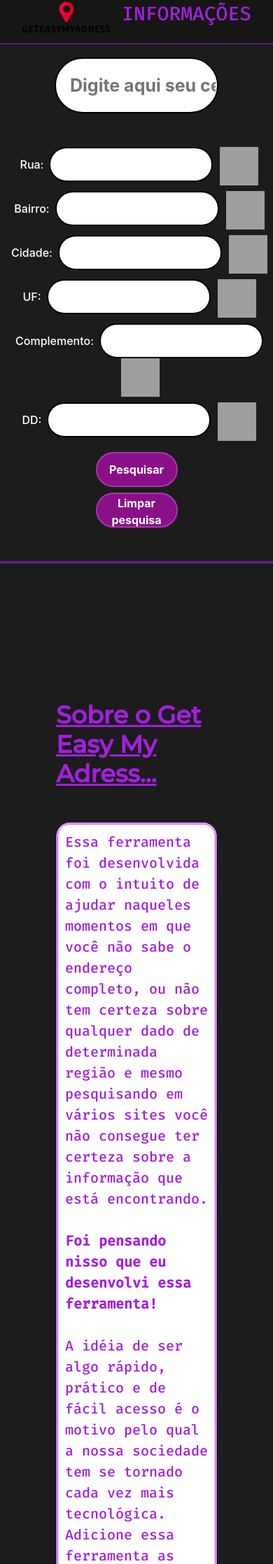
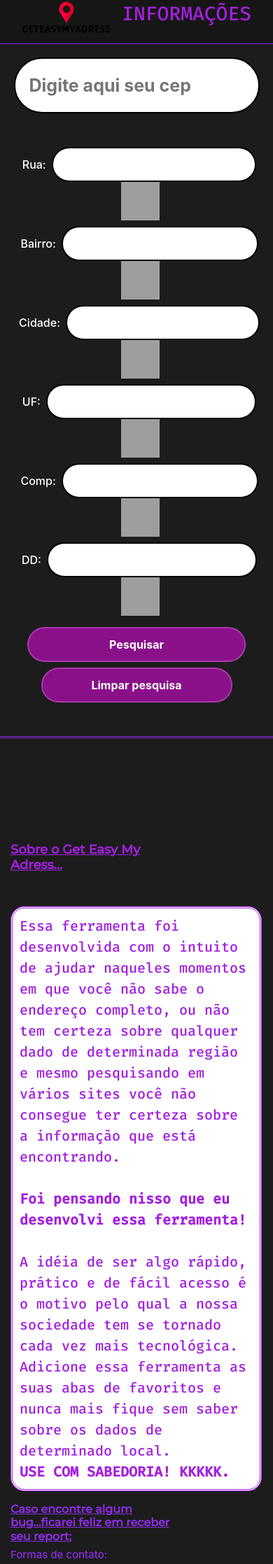
Before and after one commit to andersonarorjdev/andersonarorjdev.github.io, a PHP site: page / in a window 390 px wide. Shown: the part 14-2249 px from the top of the page at 70% size. Run offline with PHP 8.4, Linux system fonts and the light colour scheme; grey boxes are pictures that could not be loaded.

Commit message:
Corrijido as responsividades.

```diff
--- a/index.html
+++ b/index.html
@@ -1,5 +1,6 @@
 <html lang="pt-br">
 	<head>
+		<a name="top" id="top"></a>
 		<meta charset="utf-8">
 		<link rel="shortcut icon" href="./images/iconeaba.jpg" >
 		<title>Get-Easy-My-Adress</title>
@@ -50,7 +51,7 @@
 				<img class="copiar" onclick="RecuperaUf()" src="./images/copy.gif" alt="">
 			</div>
 			<div class="row my-2 d-flex justify-content-center">
-				<h6 class="pt-3 ml-2 mr-2">Complemento:</h6>
+				<h6 class="pt-3 ml-2 mr-2">Comp:</h6>
 				<input class="apresenta" type="text" id="Complemento" readonly />
 				<img class="copiar" onclick="RecuperaComplemento()" src="./images/copy.gif" alt="">
 			</div>
@@ -68,10 +69,11 @@
 		</div>
 
 		<div class="container-fluid" id="Sobre">
-			<div class="row py-5" >
-				<div class="col-2"></div>
+			<div class="row" >
+				<div class="col-sm-2 col-md-2 col-0"></div>
 				<div class="col-8">
-					<h1 class="TextoSobre my-5">Sobre o Get Easy My Adress...</h1>
+					<h1 class="TextoSobre my-5" id="TextoSobre">Sobre o Get Easy My Adress...</h1>
+					<div id="QuadroSobreBorda">
 						<p id="QuadroSobre">
 							Essa ferramenta foi desenvolvida com o intuito de ajudar naqueles momentos
 							em que você não sabe o endereço completo, ou não tem certeza sobre qualquer dado
@@ -84,9 +86,9 @@
 							dados de determinado local. <br>
 							<strong>USE COM SABEDORIA! KKKKK.</strong>
 						</p>
-
-					<h3 class="TextoSobre report-Bug">Caso encontre algum bug...ficarei feliz em receber seu report:</h3>
-					<h5 class="report-Bug">Formas de contato:</h5>
+					</div>
+					<h4 id="Report-1" class="TextoSobre report-Bug">Caso encontre algum bug...ficarei feliz em receber seu report:</h4>
+					<h5 id="Report-2" class="report-Bug">Formas de contato:</h5>
 					<div id="Quadro-Contatos" class="row mt-4 d-flex justify-content-center">
 							<div class="col-2"><img onclick="Contato(`https:www.instagram.com/andersonarorjdev/`)" class="contatos" src="./images/Instagram-ícone.png" alt=""></div>
 							<div class="col-2"><img onclick="Contato(`https:twitter.com/andersonarrjdev`)" class="contatos" src="./images/twitter-icone.png" alt=""></div>
@@ -95,10 +97,10 @@
 							<div class="col-2"><img onclick="Contato(`https:www.linkedin.com/in/andersonarorjdev/`)" class="contatos" src="./images/linkedin-icone.png" alt=""></div>
 					</div>
 					<div class="d-flex justify-content-center">
-						<button class="mt-3" id="Topo">Topo</button>
+						<a class="mt-3 d-flex justify-content-center"  id="Topo" href="#top">Topo</a>
 					</div>
 				</div>
-				<div class="col-2"></div>
+				<div class="col-0 col col-md-2 col-sm-2"></div>
 			</div>
 		</div>
 	</body>
--- a/styles/styles.css
+++ b/styles/styles.css
@@ -56,6 +56,10 @@ width: 30vw;
      width: 60vw;
      height: 50px;
      padding-left: 20px;
+ }
+
+ input:focus{
+     outline: none;
  }
 
 
@@ -156,3 +160,350 @@ h6{
     width: 35vh;
     height: 40px;
 }
+
+
+
+/*Celulares muito pequenos*/
+@media (max-width: 575.98px){
+
+    #Pesquisa{
+        width: 90vw;
+    }
+
+    #Endereco{
+        width: 75vw;
+    }
+
+    #Bairro{
+        width: 72vw;
+    }
+
+    #Cidade{
+        width: 71vw;
+    }
+
+    #UF{
+        width: 77vw;
+    }
+
+    #Complemento{
+        width: 72vw;
+    }
+
+    #DD{
+        width:77vw;
+    }
+
+    #PesquisarButton{
+        width:80vw;
+    }
+
+    #LimparCamposButton{
+        width: 70vw;
+    }
+
+    #TextoSobre{
+        font-size: 18px;
+    }
+
+    #QuadroSobreBorda{
+        width: 92vw;
+        justify-content: center;
+        display: flex;
+    }
+
+    #QuadroSobre{
+        font-size: 20px;
+    }
+
+    #Report-1{
+        font-size: 16px;
+        font-weight: bolder;
+    }
+
+    #Report-2{
+        font-size:15px;
+    }
+
+    #Quadro-Contatos{
+      width: 100vw;
+    }
+
+    #Topo{
+        margin-left:150px ;
+        width: 100vw;
+        text-decoration: none;
+        padding: 2px;
+        background-color: green;
+        color: white;
+        margin-bottom: 20px;
+        border: 2px solid white;
+        font-weight: bolder;
+    }
+
+    #Topo:hover{
+        background-color: white;
+        border: 2px solid green;
+        color: green;
+    }
+}
+
+/*Celulares médios*/
+@media (min-width: 575.99px) and (max-width: 767.98px){
+
+    #Pesquisa{
+        width: 90vw;
+    }
+
+    #Endereco{
+        width: 80vw;
+    }
+
+    #Bairro{
+        width: 78vw;
+    }
+
+    #Cidade{
+        width: 76vw;
+    }
+
+    #UF{
+        width: 81vw;
+    }
+
+    #Complemento{
+        width: 77vw;
+    }
+
+    #DD{
+        width:80vw;
+    }
+
+    #PesquisarButton{
+        width:80vw;
+    }
+
+    #LimparCamposButton{
+        width: 70vw;
+    }
+
+    #TextoSobre{
+        font-size: 23px;
+    }
+
+    #QuadroSobreBorda{
+        width:450px;
+        justify-content: center;
+        display: flex;
+    }
+
+    #QuadroSobre{
+        font-size: 20px;
+        padding-left: 10px;
+        padding-right:10px;
+    }
+
+    #Report-1{
+        font-size: 21px;
+        font-weight: bolder;
+    }
+
+    #Report-2{
+        font-size:17px;
+    }
+
+    #Quadro-Contatos{
+      width: 80vw;
+    }
+
+    #Topo{
+        margin-left:120px ;
+        width: 100vw;
+        text-decoration: none;
+        padding: 2px;
+        background-color: green;
+        color: white;
+        margin-bottom: 20px;
+        border: 2px solid white;
+        font-weight: bolder;
+    }
+
+    #Topo:hover{
+        background-color: white;
+        border: 2px solid green;
+        color: green;
+    }
+}
+
+
+/*Celulares grandes, tablets e monitores*/
+@media (min-width:767.99px) and (max-width: 991.98px) {
+
+    #Pesquisa{
+        width: 80vw;
+    }
+
+    #Endereco{
+        width: 83vw;
+    }
+
+    #Bairro{
+        width: 83vw;
+    }
+
+    #Cidade{
+        width: 81vw;
+    }
+
+    #UF{
+        width: 85vw;
+    }
+
+    #Complemento{
+        width: 82vw;
+    }
+
+    #DD{
+        width:85vw;
+    }
+
+    #PesquisarButton{
+        width:80vw;
+    }
+
+    #LimparCamposButton{
+        width: 70vw;
+    }
+
+    #TextoSobre{
+        font-size: 30px;
+    }
+
+    #QuadroSobreBorda{
+        width: 75vw;
+        justify-content: center;
+        display: flex;
+    }
+
+    #QuadroSobre{
+        font-size: 20px;
+    }
+
+    #Report-1{
+        font-size: 24px;
+        font-weight: bolder;
+    }
+
+    #Report-2{
+        font-size:20px;
+    }
+
+    #Quadro-Contatos{
+      width: 80vw;
+    }
+
+    #Topo{
+        margin-left:150px ;
+        width: 100vw;
+        text-decoration: none;
+        padding: 2px;
+        background-color: green;
+        color: white;
+        margin-bottom: 20px;
+        border: 2px solid white;
+        font-weight: bolder;
+    }
+
+    #Topo:hover{
+        background-color: white;
+        border: 2px solid green;
+        color: green;
+    }
+ }
+
+
+ /*Dispositivos grandes*/
+ @media (min-width:991.99px) and (max-width: 5000px) {
+
+    #Pesquisa{
+        width: 80vw;
+    }
+
+    #Endereco{
+        width: 80vw;
+    }
+
+    #Bairro{
+        width: 80vw;
+    }
+
+    #Cidade{
+        width: 80vw;
+    }
+
+    #UF{
+        width: 80vw;
+    }
+
+    #Complemento{
+        width: 80vw;
+    }
+
+    #DD{
+        width:80vw;
+    }
+
+    #PesquisarButton{
+        width:60vw;
+    }
+
+    #LimparCamposButton{
+        width: 50vw;
+    }
+
+    #TextoSobre{
+        font-size: 42px;
+    }
+
+    #QuadroSobreBorda{
+        width: 70vw;
+        justify-content: center;
+        display: flex;
+    }
+
+    #QuadroSobre{
+        font-size: 20px;
+    }
+
+    #Report-1{
+        font-size: 30px;
+        font-weight: bolder;
+    }
+
+    #Report-2{
+        font-size:20px;
+    }
+
+    #Quadro-Contatos{
+      width: 70vw;
+    }
+
+    #Topo{
+        margin-left:80px ;
+        width: 100vw;
+        text-decoration: none;
+        padding: 2px;
+        background-color: green;
+        color: white;
+        margin-bottom: 20px;
+        border: 2px solid white;
+        font-weight: bolder;
+    }
+
+    #Topo:hover{
+        background-color: white;
+        border: 2px solid green;
+        color: green;
+    }
+
+  }
```
Lines whose indentation alone changed are shown as unchanged.
